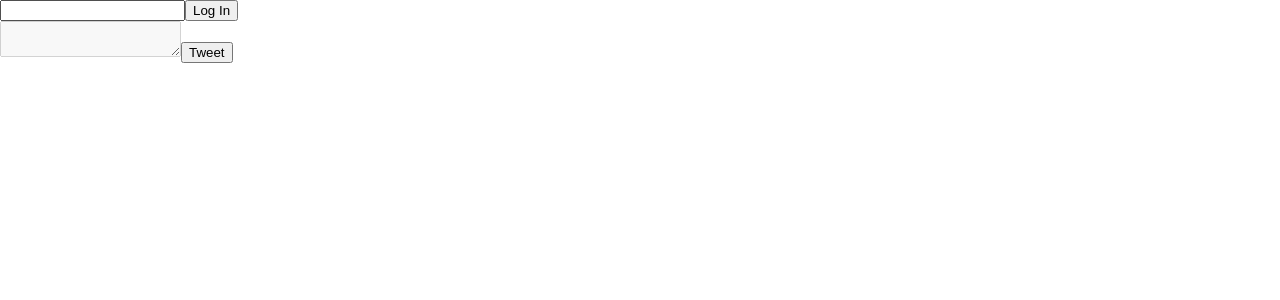
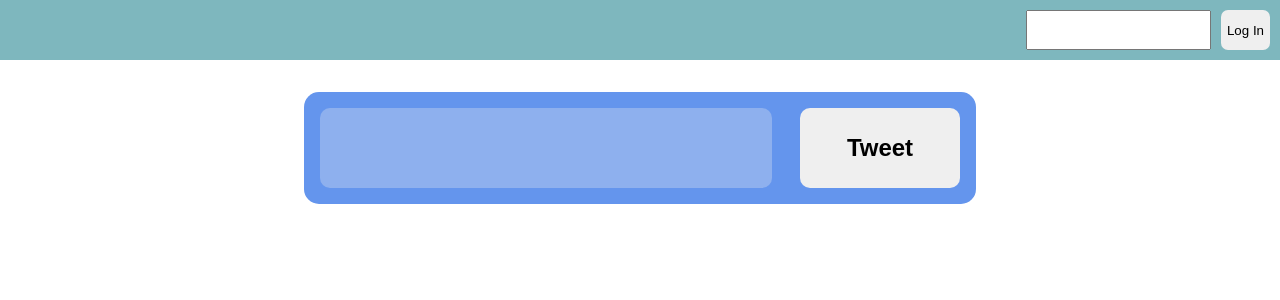
Before and after one commit to eowr22/react-login-comment-study, a React (Create React App) app: page / in a window 1280 px wide. Shown: the top 300 px of the page. Built offline with nearby package versions, Linux system fonts and the light colour scheme.

Commit message:
style full page & feat delete comment

```diff
--- a/src/Components/CommentBoard.js
+++ b/src/Components/CommentBoard.js
@@ -3,21 +3,33 @@ import styled from "styled-components";
 import Comments from "./Comments";
 import { useState } from "react";
 
-const Container = styled.div``;
+const Container = styled.div`
+  width: 50%;
+  display: flex;
+  flex-direction: column;
+  align-items: center;
+  margin: 0 auto;
+`;
 
 function CommentBoard({ id, checkLogin }) {
   const [comments, setComments] = useState([]);
 
   const addComments = (newComment) => {
-    setComments((curArr) => {
-      return [...curArr, newComment];
+    setComments((cur) => {
+      return [...cur, newComment];
+    });
+  };
+
+  const deleteComment = (index) => {
+    setComments((cur) => {
+      return cur.filter((_, i) => i !== index);
     });
   };
 
   return (
     <Container>
       <InputComment id={id} checkLogin={checkLogin} addComment={addComments} />
-      <Comments id={id} comments={comments} />
+      <Comments id={id} comments={comments} deleteComment={deleteComment} />
     </Container>
   );
 }
--- a/src/Components/Comments.jsx
+++ b/src/Components/Comments.jsx
@@ -1,32 +1,70 @@
 import styled from "styled-components";
-import {nanoid} from "nanoid";
+import { nanoid } from "nanoid";
 
-const Container = styled.div``;
+const Container = styled.div`
+  display: flex;
+  flex-direction: column;
+  padding: 1rem;
+  border-radius: 15px;
+  background-color: cornflowerblue;
+  width: 100%;
+`;
 
-const CommentList = styled.ul``;
+const ItemBox = styled.div`
+  display: flex;
+  justify-content: space-between;
+  height: 18vh;
+  background-color: #ffffff;
+  margin-bottom: 1rem;
+  border-radius: 15px;
+  padding: 1rem;
+`;
 
-const Item = styled.li``;
+const CommentBox = styled.div`
+  display: flex;
+  flex-direction: column;
+`;
 
-const Name = styled.div``;
+const Name = styled.div`
+  font-size: 2rem;
+`;
 
-const Content = styled.div``;
+const Content = styled.div`
+  width: 100%;
+  font-size: 1.2rem;
+  height: 100vh;
+  overflow: hidden;
+`;
 
-const DeleteBtn = styled.button``;
+const DeleteBtn = styled.div`
+  font-size: 1.2rem;
+  cursor: pointer;
+`;
 
-function Comments({ id, comments }) {
+function Comments({ id, comments, deleteComment }) {
+  function onDelete(index) {
+    deleteComment(index);
+  }
+
   return (
+    <>
+      {comments.length !== 0 ? (
         <Container>
-      <CommentList>
           {comments.map((v, i) => (
-          <Item key={nanoid()}>
+            <ItemBox key={nanoid()}>
+              <CommentBox>
                 <Name>{v.id}</Name>
                 <Content>{v.content}</Content>
                 <div>{v.date}</div>
-            {id === v.id ? <DeleteBtn>X</DeleteBtn> : null}
-          </Item>
+              </CommentBox>
+              {id === v.id ? (
+                <DeleteBtn onClick={() => onDelete(i)}>❌</DeleteBtn>
+              ) : null}
+            </ItemBox>
           ))}
-      </CommentList>
         </Container>
+      ) : null}
+    </>
   );
 }
 
--- a/src/Components/Header.jsx
+++ b/src/Components/Header.jsx
@@ -3,11 +3,22 @@ import { useRef } from "react";
 
 const Container = styled.div`
   display: flex;
+  justify-content: flex-end;
+  background-color: #7eb7be;
+  height: 5vh;
+  padding: 10px;
+  margin-bottom: 2rem;
 `;
 
-const LoginInput = styled.input``;
+const LoginInput = styled.input`
+  margin-right: 10px;
+`;
 
-const LoginBtn = styled.button``;
+const LoginBtn = styled.button`
+  border-style: none;
+  border-radius: 7px;
+  cursor: pointer;
+`;
 
 function Header({ setLogin, id, checkLogin }) {
   const inputRef = useRef("");
@@ -24,9 +35,20 @@ function Header({ setLogin, id, checkLogin }) {
     }
   };
 
+  const Id = styled.div`
+    font-size: 1.3rem;
+    margin-top: 4px;
+    margin-right: 10px;
+    color: white;
+  `;
+
   return (
     <Container>
-      {checkLogin === false ? <LoginInput ref={inputRef} type="text" /> : id}
+      {checkLogin === false ? (
+        <LoginInput ref={inputRef} type="text" />
+      ) : (
+        <Id>{id}</Id>
+      )}
       <LoginBtn onClick={onLogin}>
         {checkLogin === false ? "Log In" : "Log out"}
       </LoginBtn>
--- a/src/Components/InputComment.jsx
+++ b/src/Components/InputComment.jsx
@@ -1,11 +1,35 @@
 import styled from "styled-components";
 import { useRef } from "react";
 
-const Container = styled.div``;
+const Container = styled.div`
+  display: flex;
+  width: 100%;
+  height: 10vh;
+  justify-content: space-between;
+  background-color: cornflowerblue;
+  padding: 1rem;
+  border-radius: 15px;
+  margin-bottom: 1rem;
+`;
 
-const Input = styled.textarea``;
+const Input = styled.textarea.attrs((props) => ({
+  maxLength: "50",
+}))`
+  width: 70%;
+  border-radius: 10px;
+  border-style: none;
+  resize: none;
+  font-size: 1rem;
+`;
 
-const CommentBtn = styled.button``;
+const CommentBtn = styled.button`
+  width: 25%;
+  border-radius: 10px;
+  border-style: none;
+  font-size: 1.5rem;
+  font-weight: bold;
+  cursor: pointer;
+`;
 
 function InputComment({ id, checkLogin, addComment }) {
   const inputRef = useRef(null);
@@ -21,7 +45,9 @@ function InputComment({ id, checkLogin, addComment }) {
     const input = {
       id: id,
       content: inputRef.current.value,
-      date: `${date.getFullYear()}. ${date.getMonth() + 1}. ${date.getDate()}.`,
+      date: `${date.getFullYear()}. ${
+        date.getMonth() + 1
+      }. ${date.getDate()}. ${date.getHours()}:${date.getMinutes()}:${date.getSeconds()}`,
     };
     addComment(input);
     inputRef.current.value = "";
```
Lines whose indentation alone changed are shown as unchanged.
